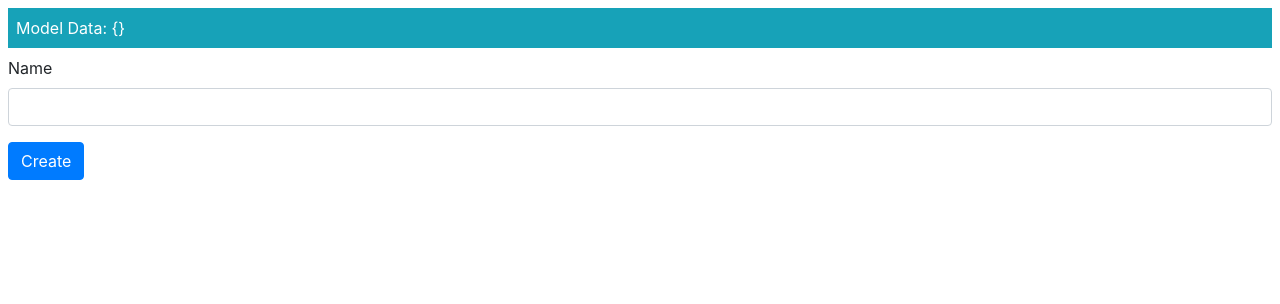
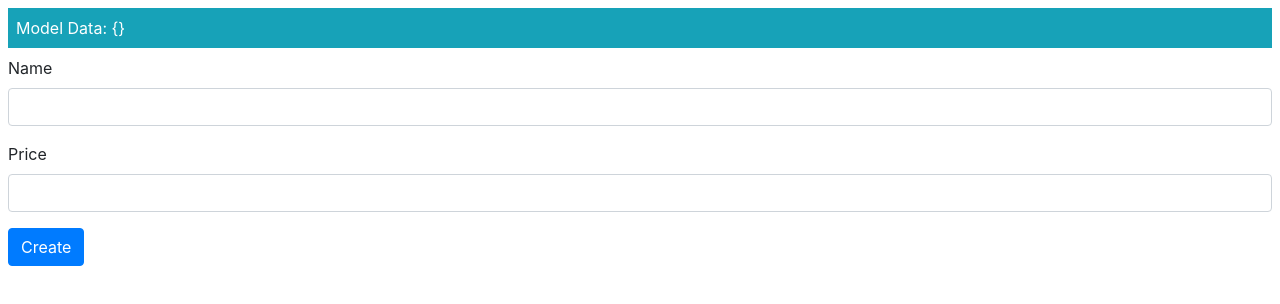
Before and after one commit to david2999999/Angular-6, an Angular app in the folder Angular-Indepth/: page / in a window 1280 px wide. Shown: the top 304 px of the page. Built offline with nearby package versions, Linux system fonts and the light colour scheme.

Commit message:
disabling form button if form is invalid

```diff
--- a/Angular-Indepth/src/app/product-form/product-form.component.html
+++ b/Angular-Indepth/src/app/product-form/product-form.component.html
@@ -5,6 +5,11 @@
     <div class="bg-danger text-white p-2 mb-2"
          *ngIf="formSubmitted && form.invalid">
       There are problems with the form
+      <ul>
+        <li *ngFor="let error of getFormValidationMessages(form)">
+          {{error}}
+        </li>
+      </ul>
     </div>
     <div class="form-group">
       <label>Name</label>
@@ -22,7 +27,22 @@
         </li>
       </ul>
     </div>
-    <button class="btn btn-primary" type="submit">
+
+    <div class="form-group">
+      <label>Price</label>
+      <input class="form-control" name="price" [(ngModel)]="newProduct.price"
+             #price="ngModel" required pattern="^[0-9\.]+$" />
+      <ul class="text-danger list-unstyled"
+          *ngIf="(formSubmitted || price.dirty) && price.invalid">
+        <li *ngFor="let error of getValidationMessages(price)">
+          {{error}}
+        </li>
+      </ul>
+    </div>
+
+    <button class="btn btn-primary" type="submit"
+            [disabled]="formSubmitted && form.invalid"
+            [class.btn-secondary]="formSubmitted && form.invalid">
       Create
     </button>
   </form>
```
